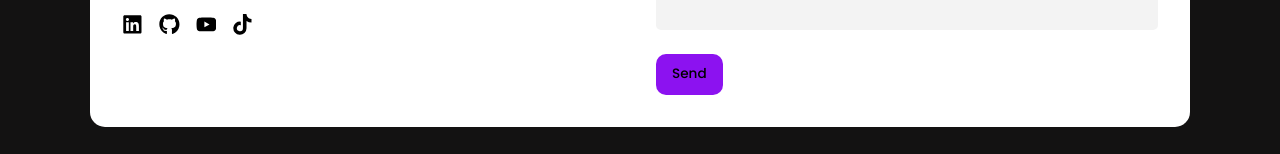
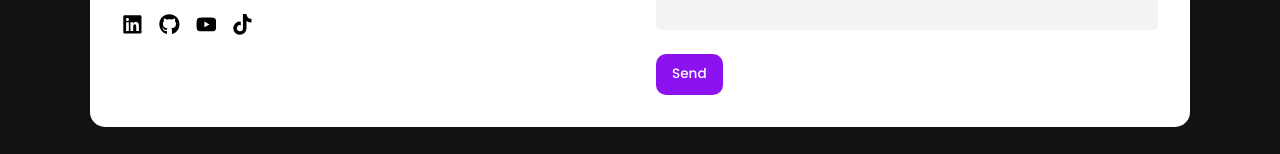
Before and after one commit to karimboualam/portfolio, a React (Create React App) app: page / in a window 1280 px wide. Shown: the part 3022-3176 px from the top of the page. Built offline with nearby package versions, Linux system fonts and the light colour scheme.

Commit message:
Fix ESLint error: valid href in Contact.jsx

```diff
--- a/src/components/Contact/Contact.jsx
+++ b/src/components/Contact/Contact.jsx
@@ -74,14 +74,8 @@ const Contact = () => {
             className="btn"
           >
 
-              <a
-                  href="https://kboualam.com"
-                  target="_blank"
-                  rel="noopener noreferrer"
-                  style={{ textDecoration: "none", color: "inherit" }}
-              >
-            Send
-          </a>
+       <a href="#">Send</a>
+
 
           </motion.div>
         </motion.div>
```
